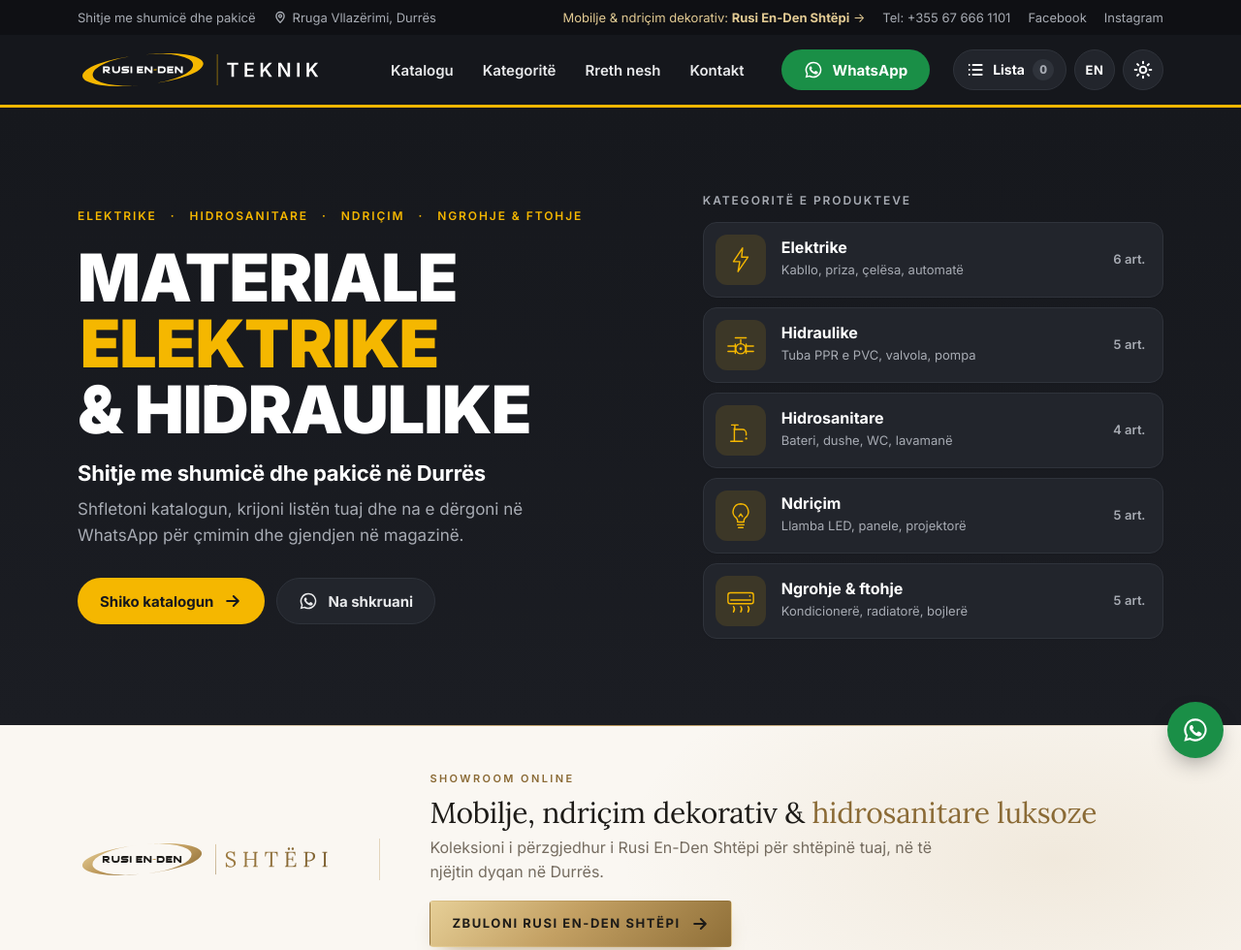
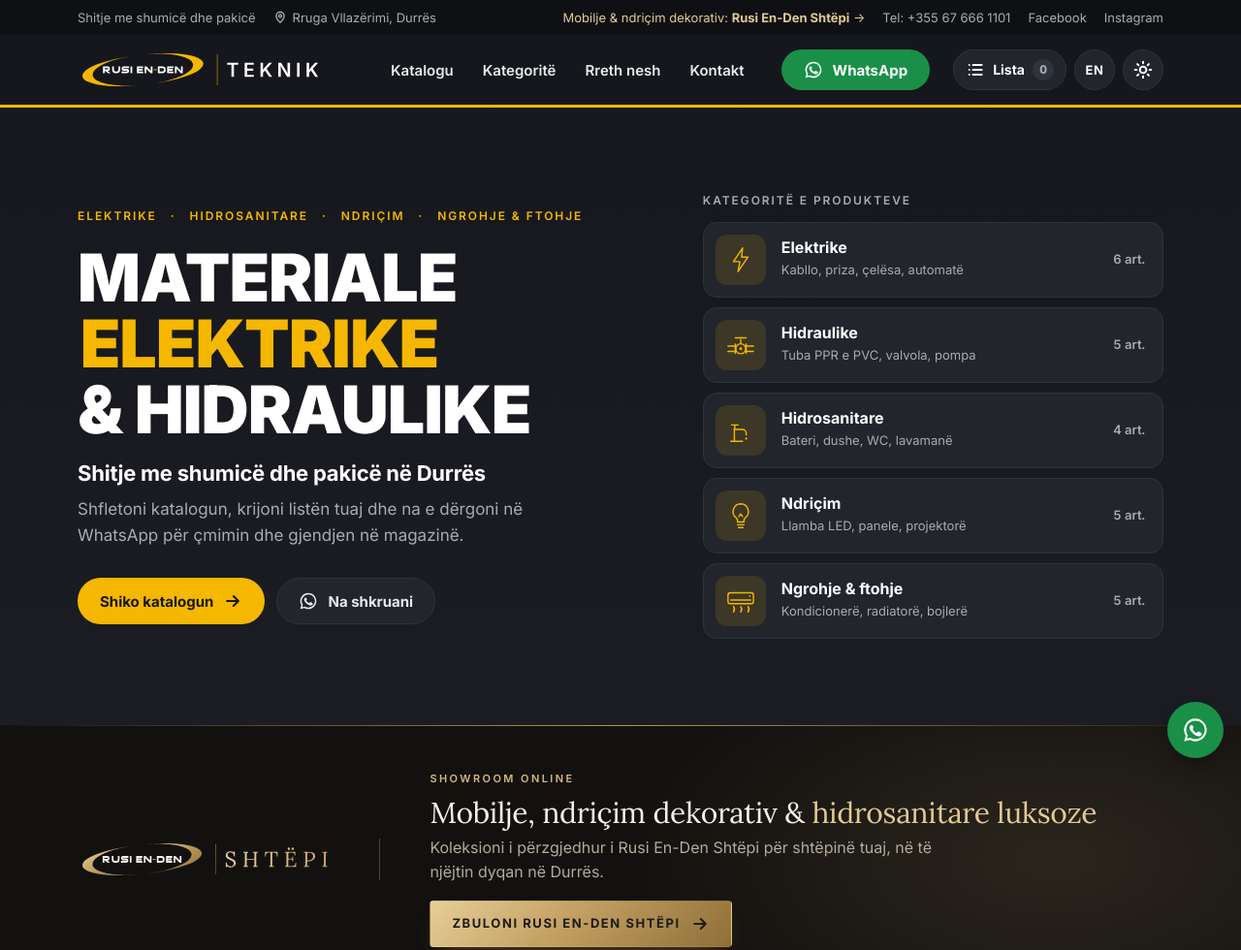
Before and after one commit to LegentOne/rusi-en-den-teknik, a plain HTML site: page index.html in a window 1280 px wide. Shown: the top 980 px of the page at 97% size. Drawn offline with Linux system fonts and the light colour scheme.

Commit message:
Përditësim nga paneli · 18 nëntor 2026, 21:44

```diff
--- a/index.html
+++ b/index.html
@@ -587,16 +587,26 @@ html.mode-anim, html.mode-anim *, html.mode-anim *::before, html.mode-anim *::af
 @font-face { font-family: "Lora"; src: url("assets/fonts/lora.woff") format("woff"); font-weight: 400 700; font-display: swap; }
 .strip .home-link { color: #E2CA93; }
 .strip .home-link:hover { color: #F3E1B5; }
-.home-band { position: relative; overflow: hidden; background: #FAF7F2; color: #2B2824; }
-.home-band::before { content: ""; position: absolute; inset: 0; background: radial-gradient(50% 120% at 85% 50%, rgba(184,149,90,.14), transparent 70%); pointer-events: none; }
+.home-band { position: relative; overflow: hidden; background: #13110F; color: #E9E3D9; border-bottom: 1px solid rgba(214,184,126,.18); }
+.home-band::before { content: ""; position: absolute; inset: 0; background: radial-gradient(50% 120% at 85% 50%, rgba(214,184,126,.12), transparent 70%); pointer-events: none; }
+:root[data-mode="light"] .home-band { background: #FAF7F2; color: #2B2824; border-bottom-color: transparent; }
+:root[data-mode="light"] .home-band::before { background: radial-gradient(50% 120% at 85% 50%, rgba(184,149,90,.14), transparent 70%); }
+.home-band .on-light { display: none; }
+:root[data-mode="light"] .home-band .on-light { display: block; }
+:root[data-mode="light"] .home-band .on-dark { display: none; }
 .home-band::after { content: ""; position: absolute; left: 0; right: 0; top: 0; height: 1px; background: linear-gradient(90deg, transparent, #B8955A, transparent); }
 .home-band .wrap { position: relative; display: grid; grid-template-columns: auto 1fr; gap: clamp(24px, 4vw, 64px); align-items: center; padding-top: clamp(32px, 4vw, 48px); padding-bottom: clamp(32px, 4vw, 48px); }
-.home-band .hb-logo { padding-right: clamp(24px, 4vw, 64px); border-right: 1px solid rgba(184,149,90,.35); }
+.home-band .hb-logo { padding-right: clamp(24px, 4vw, 64px); border-right: 1px solid rgba(214,184,126,.3); }
+:root[data-mode="light"] .home-band .hb-logo { border-right-color: rgba(184,149,90,.35); }
 .home-band img { width: min(260px, 70vw); height: auto; display: block; }
-.home-band .hb-k { font: 600 11px/1.4 var(--font); letter-spacing: .22em; text-transform: uppercase; color: #8A6A35; }
-.home-band h2 { font: 400 clamp(24px, 2.4vw, 30px)/1.2 "Lora", Georgia, serif; color: #1D1B18; margin: 8px 0 6px; letter-spacing: -.01em; text-wrap: pretty; }
-.home-band h2 em { font-style: normal; color: #8A6A35; }
-.home-band p { color: #756C60; max-width: 56ch; }
+.home-band .hb-k { font: 600 11px/1.4 var(--font); letter-spacing: .22em; text-transform: uppercase; color: #D6B87E; }
+:root[data-mode="light"] .home-band .hb-k { color: #8A6A35; }
+.home-band h2 { font: 400 clamp(24px, 2.4vw, 30px)/1.2 "Lora", Georgia, serif; color: #F6F1E8; margin: 8px 0 6px; letter-spacing: -.01em; text-wrap: pretty; }
+:root[data-mode="light"] .home-band h2 { color: #1D1B18; }
+.home-band h2 em { font-style: normal; color: #E2CA93; }
+.home-band p { color: #B3AA9C; max-width: 56ch; }
+:root[data-mode="light"] .home-band h2 em { color: #8A6A35; }
+:root[data-mode="light"] .home-band p { color: #756C60; }
 .home-band .hb-row { display: flex; align-items: center; justify-content: space-between; gap: 16px 32px; flex-wrap: wrap; margin-top: 4px; }
 .home-band .btn-home { flex: none; }
 .btn-home { background: linear-gradient(135deg, #E6CF97 0%, #C3A063 45%, #8F6F38 100%); color: #1D1B18; border-radius: 4px; font-size: 13px; font-weight: 700; letter-spacing: .12em; text-transform: uppercase; box-shadow: 0 10px 24px -14px rgba(140,108,54,.9); }
@@ -678,7 +688,7 @@ html.mode-anim, html.mode-anim *, html.mode-anim *::before, html.mode-anim *::af
 
   <section class="home-band js-other-wrap" aria-label="Rusi En-Den Shtëpi">
     <div class="wrap">
-      <div class="hb-logo"><img src="assets/logo-home.svg" alt="Rusi En-Den Shtëpi" width="260" height="43"></div>
+      <div class="hb-logo"><img class="on-dark" src="assets/logo-home-reversed.svg" alt="Rusi En-Den Shtëpi" width="260" height="43"><img class="on-light" src="assets/logo-home.svg" alt="Rusi En-Den Shtëpi" width="260" height="43"></div>
       <div class="hb-body"><div class="hb-k" data-t="home.k">Showroom online</div><h2 data-t-html="home.h">Mobilje, ndriçim dekorativ &amp; <em>hidrosanitare luksoze</em></h2>
         <div class="hb-row"><p data-t="home.p">Koleksioni i përzgjedhur i Rusi En-Den Shtëpi për shtëpinë tuaj, në të njëjtin dyqan në Durrës.</p>
         <a class="btn btn-home js-other" href="#"><span data-t="home.go">Zbuloni Rusi En-Den Shtëpi</span><svg class="ico" viewBox="0 0 24 24"><path d="M5 12h14M13 6l6 6-6 6"/></svg></a></div></div>
```
Also changed, not shown: assets/logo-home-reversed.svg (added).
